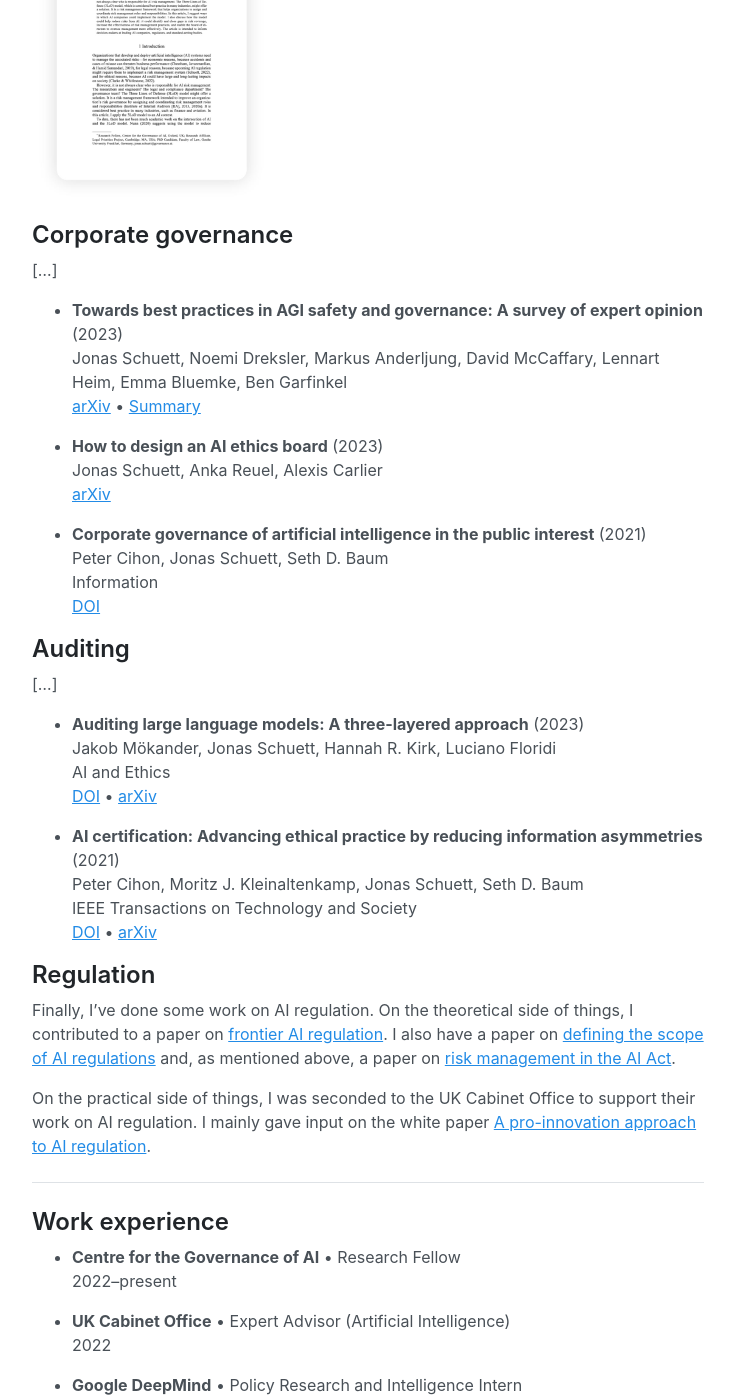
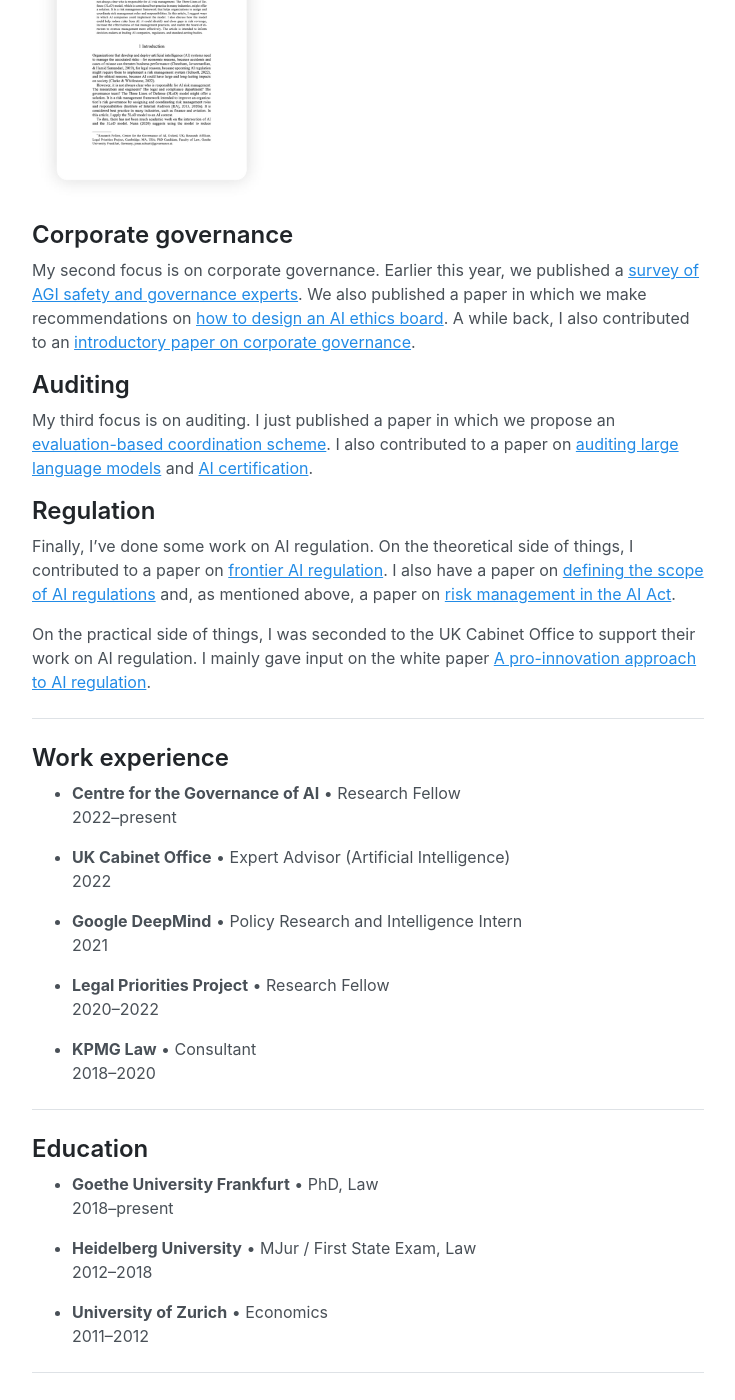
Before and after one commit to jonasschuett/jonasschuett.github.io, a Jekyll site: the page built from _posts/2020-04-04-introduction.md, in a window 1280 px wide and 1400 px high, scrolled down 1730 px. Shown: the whole window, without its empty margins (272-1007 px from the left). Built offline with Jekyll 4.4.1, drawn with Linux system fonts in a browser that asks for light colours.

Commit message:
Update 2020-04-04-introduction.md

```diff
--- a/_posts/2020-04-04-introduction.md
+++ b/_posts/2020-04-04-introduction.md
@@ -25,35 +25,12 @@ In the past, I have also worked on several projects related to risk governance.
 
 ## Corporate governance
 
-[…]
-
-- **Towards best practices in AGI safety and governance: A survey of expert opinion** (2023) <br>
-Jonas Schuett, Noemi Dreksler, Markus Anderljung, David McCaffary, Lennart Heim, Emma Bluemke, Ben Garfinkel <br>
-[arXiv](https://arxiv.org/abs/2305.07153) • [Summary](https://www.governance.ai/post/broad-expert-consensus-for-many-agi-safety-and-governance-best-practices)
-
-- **How to design an AI ethics board** (2023) <br>
-Jonas Schuett, Anka Reuel, Alexis Carlier <br>
-[arXiv](https://arxiv.org/abs/2304.07249)
-
-- **Corporate governance of artificial intelligence in the public interest** (2021) <br>
-Peter Cihon, Jonas Schuett, Seth D. Baum <br>
-Information <br>
-[DOI](https://doi.org/10.3390/info12070275)
+My second focus is on corporate governance. Earlier this year, we published a [survey of AGI safety and governance experts](https://arxiv.org/abs/2305.07153). We also published a paper in which we make recommendations on [how to design an AI ethics board](https://arxiv.org/abs/2304.07249). A while back, I also contributed to an [introductory paper on corporate governance](https://doi.org/10.3390/info12070275).
 
 
 ## Auditing
 
-[…]
-
-- **Auditing large language models: A three-layered approach** (2023) <br>
-Jakob Mökander, Jonas Schuett, Hannah R. Kirk, Luciano Floridi <br>
-AI and Ethics <br>
-[DOI](https://doi.org/10.1007/s43681-023-00289-2) • [arXiv](https://arxiv.org/abs/2302.08500)
-
-- **AI certification: Advancing ethical practice by reducing information asymmetries** (2021) <br>
-Peter Cihon, Moritz J. Kleinaltenkamp, Jonas Schuett, Seth D. Baum <br>
-IEEE Transactions on Technology and Society <br>
-[DOI](https://doi.org/10.1109/TTS.2021.3077595) • [arXiv](https://arxiv.org/abs/2105.10356)
+My third focus is on auditing. I just published a paper in which we propose an [evaluation-based coordination scheme](https://arxiv.org/abs/2310.00374). I also contributed to a paper on [auditing large language models](https://doi.org/10.1007/s43681-023-00289-2) and [AI certification](https://doi.org/10.1109/TTS.2021.3077595).
 
 
 ## Regulation
```
